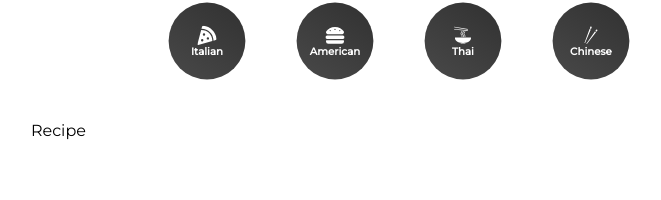
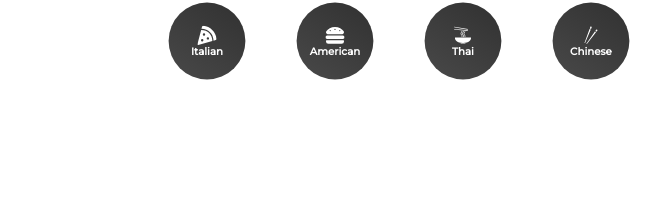
Before and after one commit to KeiranBrown1301/React-recipe-app, a React (Create React App) app: page /recipe/1 in a window 1280 px wide. Shown: the part 100-300 px from the top of the page, without its empty margins (225-886 px from the left). Built offline with nearby package versions, Linux system fonts and the light colour scheme; no server answers; the HTML template or start-up script is replaced by a standard one.

Commit message:
added api call to the recipe page, but having some issues.

```diff
--- a/src/pages/Recipe.jsx
+++ b/src/pages/Recipe.jsx
@@ -1,10 +1,25 @@
 import { useEffect, useState } from 'react';
+import { useParams } from 'react-router-dom';
 import styled from 'styled-components';
-import { useParams } from 'react-router-dom'
 
 function Recipe() {
+  const [details, setDetails] = useState({});
+  let params = useParams();
+
+  const fetchDetails = async () => {
+    const data = await fetch(`https://api.spoonacular.com/recipes/${params.name}/information?apiKey=${process.env.REACT_APP_API_KEY}`);
+    const detailData = await data.json();
+    setDetails(detailData);
+  };
+
+  useEffect(() => {
+    fetchDetails();
+  }, [params.name]);
+
   return (
-    <div>Recipe</div>
+    <div>
+      {details.title}
+    </div>
   )
 }
 
```
